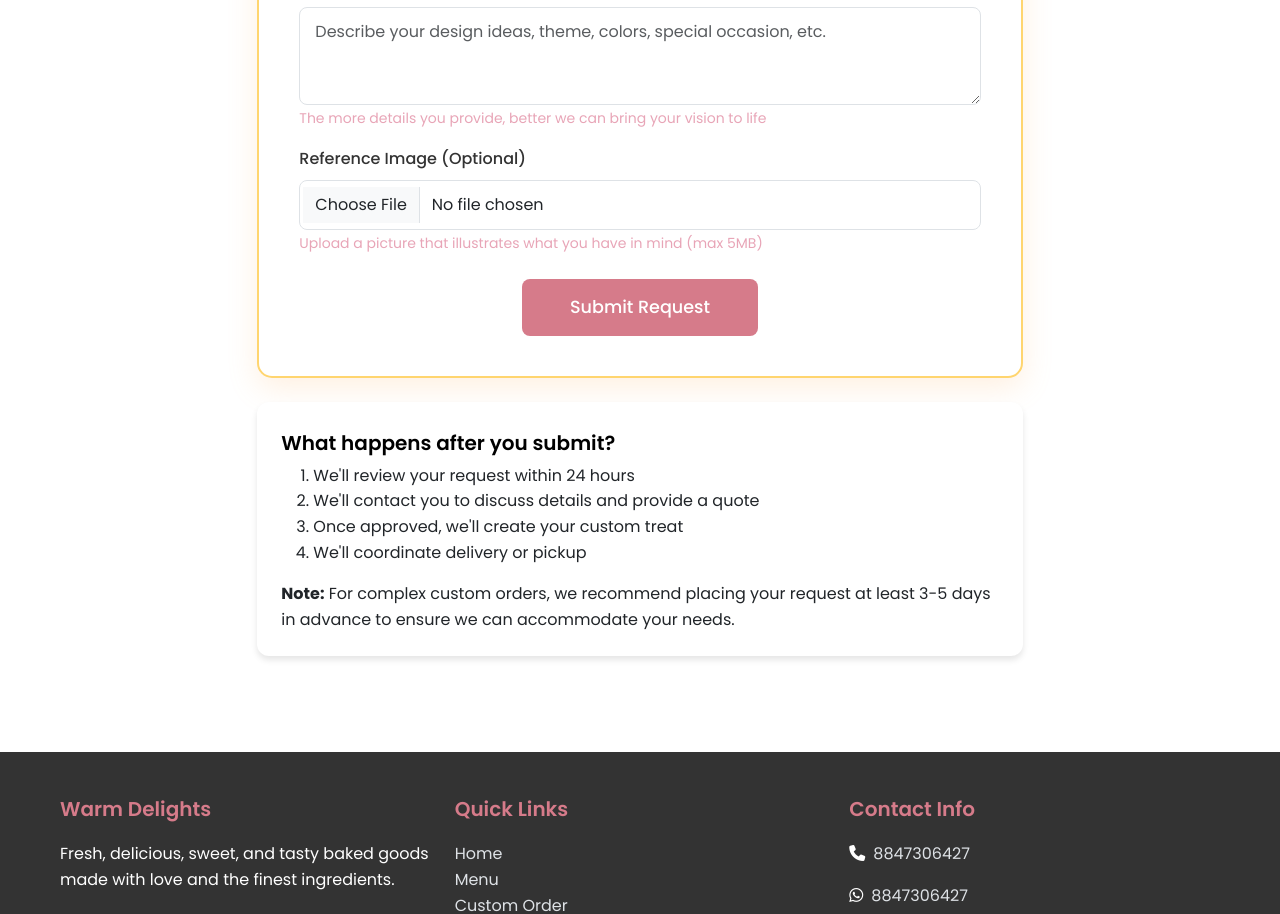
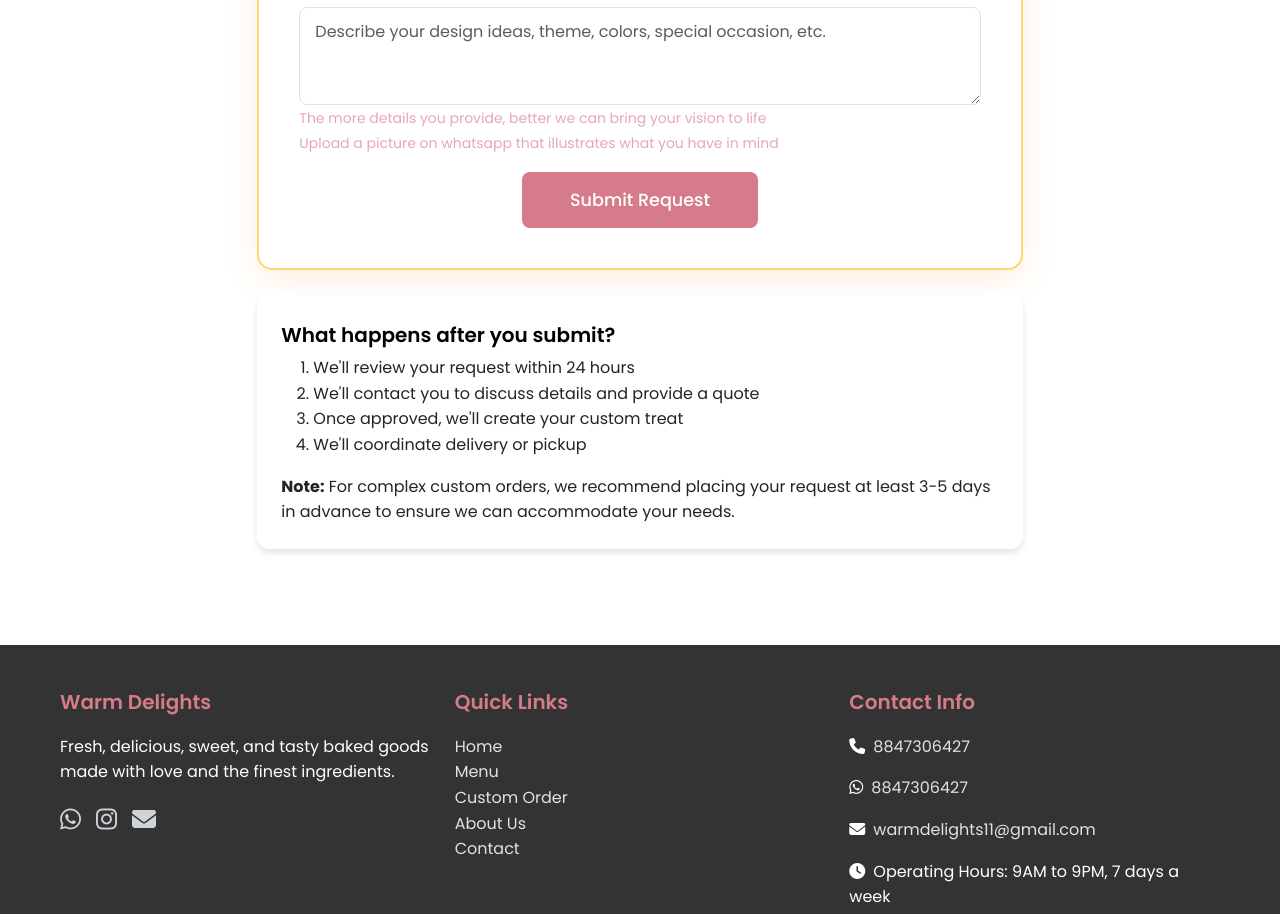
Before and after one commit to Shivangi-16201/WarmDelightsFrontend, a React (Create React App) app: page /custom-order in a window 1280 px wide. Shown: the part 880-1794 px from the top of the page. Built offline with nearby package versions, Linux system fonts and the light colour scheme.

Commit message:
19th Commit

```diff
--- a/src/pages/CustomOrder.js
+++ b/src/pages/CustomOrder.js
@@ -195,19 +195,9 @@ const CustomOrder = () => {
                   <Form.Text className="text-muted">
                     The more details you provide, better we can bring your vision to life
                   </Form.Text>
-                </Form.Group>
-
-                <Form.Group className="mb-4">
-                  <Form.Label>Reference Image (Optional)</Form.Label>
-                  <Form.Control
-                    type="file"
-                    id="referenceImage"
-                    name="referenceImage"
-                    onChange={handleChange}
-                    accept="image/*"
-                  />
+                  <br />
                   <Form.Text className="text-muted">
-                    Upload a picture that illustrates what you have in mind (max 5MB)
+                    Upload a picture on whatsapp that illustrates what you have in mind
                   </Form.Text>
                 </Form.Group>
 
```
